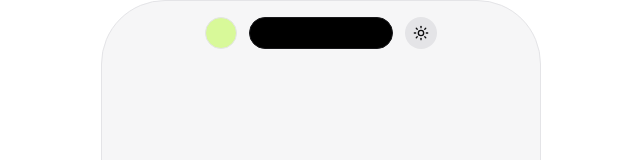
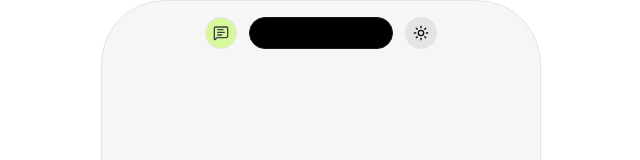
Before and after one commit to Nkwor-Jane/bizbot, a Next.js app: page / in a window 1280 px wide. Shown: the top 160 px of the page, without its empty margins (319-959 px from the left). Built offline with nearby package versions, Linux system fonts and the light colour scheme.

Commit message:
chore: work on notification island for errors

```diff
--- a/src/components/ui/textarea.tsx
+++ b/src/components/ui/textarea.tsx
@@ -12,7 +12,8 @@ function Textarea({ className, ...props }: TextareaProps) {
     <motion.textarea
       data-slot="textarea"
       className={cn(
-        "border-input placeholder:text-muted-foreground focus-visible:border-ring focus-visible:ring-ring/50 aria-invalid:ring-destructive/20 dark:aria-invalid:ring-destructive/40 aria-invalid:border-destructive dark:bg-input/30 flex field-sizing-content min-h-16 w-full rounded-[1.875rem] border bg-white px-3 pl-4 py-5 text-base shadow-xs transition-[color,box-shadow,height] outline-none focus-visible:ring-[3px] disabled:cursor-not-allowed disabled:opacity-50 md:text-sm",
+        "border-input placeholder:text-muted-foreground focus-visible:border-lime-500 focus-visible:ring-ring/50 aria-invalid:ring-destructive/20 dark:aria-invalid:ring-destructive/40 aria-invalid:border-destructive dark:bg-input/30 flex field-sizing-content min-h-16 w-full rounded-[1.875rem] border bg-white px-3 py-5 pl-4 text-base shadow-xs transition-[color,box-shadow,height,border] outline-none disabled:cursor-not-allowed disabled:opacity-50 md:text-sm",
+        // "focus-visible:ring-[3px] focus-visible:border-ring",
         className,
       )}
       {...props}
--- a/src/features/chat/components/chatbox.tsx
+++ b/src/features/chat/components/chatbox.tsx
@@ -13,7 +13,7 @@ import {
   FormField,
   FormItem,
   FormLabel,
-  FormMessage,
+  // FormMessage,
 } from "@/components/ui/form";
 import { Textarea } from "@/components/ui/textarea";
 import { useNotifications } from "@/provider/notifications";
@@ -31,7 +31,7 @@ const FormSchema = z.object({
 });
 
 export default function Chatbox() {
-  const { addNotification } = useNotifications();
+  const { addNotification, removeNotification } = useNotifications();
 
   const form = useForm<z.infer<typeof FormSchema>>({
     resolver: zodResolver(FormSchema),
@@ -44,19 +44,24 @@ export default function Chatbox() {
         message: form.formState.errors.question.message,
         type: "error",
       });
-      console.log(form.formState.errors.question);
+      // console.log(form.formState.errors.question);
+    } else {
+      removeNotification();
     }
   }, [form.formState.errors.question?.message]);
 
   function onSubmit(data: z.infer<typeof FormSchema>) {
     addNotification({ message: "Analyzing", type: "loading" });
-    toast("You submitted the following values", {
-      description: (
-        <pre className="mt-2 rounded-md bg-neutral-950 p-4">
-          <code className="text-white">{JSON.stringify(data, null, 2)}</code>
-        </pre>
-      ),
-    });
+    setTimeout(removeNotification, 5000);
+
+    console.log(data);
+    // toast("You submitted the following values", {
+    //   description: (
+    //     <pre className="mt-2 rounded-md bg-neutral-950 p-4">
+    //       <code className="text-white">{JSON.stringify(data, null, 2)}</code>
+    //     </pre>
+    //   ),
+    // });
   }
 
   return (
@@ -67,7 +72,7 @@ export default function Chatbox() {
           name="question"
           render={({ field }) => (
             <FormItem>
-              <FormMessage className="text-center" />
+              {/* <FormMessage className="text-center" /> */}
               <FormLabel className="sr-only">Question</FormLabel>
               <FormControl>
                 <Textarea
--- a/src/features/chat/components/dynamic-island.tsx
+++ b/src/features/chat/components/dynamic-island.tsx
@@ -1,38 +1,52 @@
 "use client";
+import { MessageSquareText } from "lucide-react";
 import { AnimatePresence, motion, Variants } from "motion/react";
+import { useEffect, useState } from "react";
 
 import { ThemeToggle } from "@/features/theme/components";
 import { useNotifications } from "@/provider/notifications";
-import { useEffect, useState } from "react";
 import { cn } from "@/lib/utils";
 
 export default function DynamicIsland() {
   const [expand, setExpand] = useState(false);
   const { notification } = useNotifications();
-  console.log("Notifications:", notification);
+
+  const isInfo = notification?.type === "info";
+  const isError = notification?.type === "error";
+  const isLoading = notification?.type === "loading";
 
   useEffect(() => {
     if (notification) setExpand(true);
     else setExpand(false);
-    console.log(expand);
   }, [notification]);
 
   return (
     <section className="fixed top-4 flex w-full justify-center gap-3">
-      <button
-        onClick={() => setExpand((prev) => !prev)}
-        className="size-8 rounded-full border bg-lime-200 text-xs font-bold dark:bg-lime-300 dark:text-zinc-800"
-      ></button>
+      <motion.button
+        variants={ICON_VARIANTS}
+        initial="initial"
+        animate={isError ? "vibrate" : "initial"}
+        onClick={() => (notification ? setExpand((prev) => !prev) : {})}
+        className={cn(
+          "grid size-8 place-content-center rounded-full border bg-lime-200 text-xs font-bold text-zinc-700 transition-colors duration-300 ease-in-out dark:bg-lime-300",
+          { "bg-red-500 text-white": isError },
+        )}
+      >
+        {isError ? "!" : <MessageSquareText size={16} />}
+      </motion.button>
       <motion.div
         variants={VARIANTS}
         initial={"closed"}
         animate={expand ? "open" : "closed"}
         transition={{
           type: "tween",
-          duration: 0.6,
+          duration: 0.4,
           ease: [0.4, 0, 0.2, 1],
         }}
-        className="dark:border-border flex size-full items-center justify-center rounded-[1.75rem] border border-zinc-900 bg-black px-4 py-3 text-sm text-zinc-100"
+        className={cn(
+          "dark:border-border justfy-center flex size-full items-center rounded-[1.75rem] border-[0.5px] border-zinc-900 bg-black px-4 py-3 text-sm text-zinc-50 transition-colors duration-300 ease-in",
+          { "border-destructive": isError },
+        )}
       >
         <AnimatePresence mode="wait">
           {expand && (
@@ -42,19 +56,20 @@ export default function DynamicIsland() {
               animate="open"
               transition={{
                 type: "tween",
-                duration: 0.6,
+                duration: 0.3,
                 ease: [0.4, 0, 0.2, 1],
-                delay: 0.2,
+                delay: 0.4,
               }}
-              className="grid size-full w-fit origin-top grid-cols-[2rem_auto] items-center gap-2"
+              className={cn(
+                "origin-op grid size-full items-center gap-2 text-center",
+                { "grid-rows-[2.25rem_1fr]": isLoading },
+              )}
             >
+              {isLoading && (
                 <motion.figure
-                className={cn(
-                  "mx-auto h-3 rounded-full bg-lime-200",
-                  notification?.type === "error" && "bg-red-500",
-                )}
+                  className={cn("mx-auto h-3 rounded-full bg-lime-200")}
                   variants={LOOP_VARIANTS}
-                animate={!(notification?.type === "error") ? "loop" : "static"}
+                  animate={"loop"}
                   transition={{
                     type: "tween",
                     repeat: Infinity,
@@ -63,6 +78,7 @@ export default function DynamicIsland() {
                     ease: [0.4, 0, 0.2, 1],
                   }}
                 />
+              )}
               <p>{notification?.message}</p>
             </motion.div>
           )}
@@ -76,7 +92,7 @@ export default function DynamicIsland() {
 const VARIANTS: Variants = {
   open: {
     width: "16rem",
-    height: "4rem",
+    height: "6rem",
   },
   closed: {
     width: "9rem",
@@ -84,14 +100,34 @@ const VARIANTS: Variants = {
   },
 };
 
+const ICON_VARIANTS: Variants = {
+  initial: { x: 0 },
+  vibrate: {
+    // Phone vibration -> faster, smaller movements
+    // x: [0, -2, 2, -2, 2, -1, 1, -1, 1, 0],
+    // x: [0, -2, 2, 0, -2, 2, 0, -1, 1, 0],
+    x: [0, -3, 3, -2, 2, -3, 3, -1, 1, 0],
+    y: [0, -2, 2, 0, -2, 2, 0, -1, 1, 0],
+    transition: {
+      x: {
+        duration: 0.2,
+        repeat: 2, // Vibrate 3 times total
+        ease: "linear",
+      },
+    },
+  },
+};
+
 const CHILD_VARIANTS: Variants = {
   open: {
     opacity: 1,
     scale: 1,
+    x: 0,
   },
   closed: {
     opacity: 0,
-    scale: 0.8,
+    scale: 0.9,
+    x: -5,
   },
 };
 
```
Lines whose indentation alone changed are shown as unchanged.
